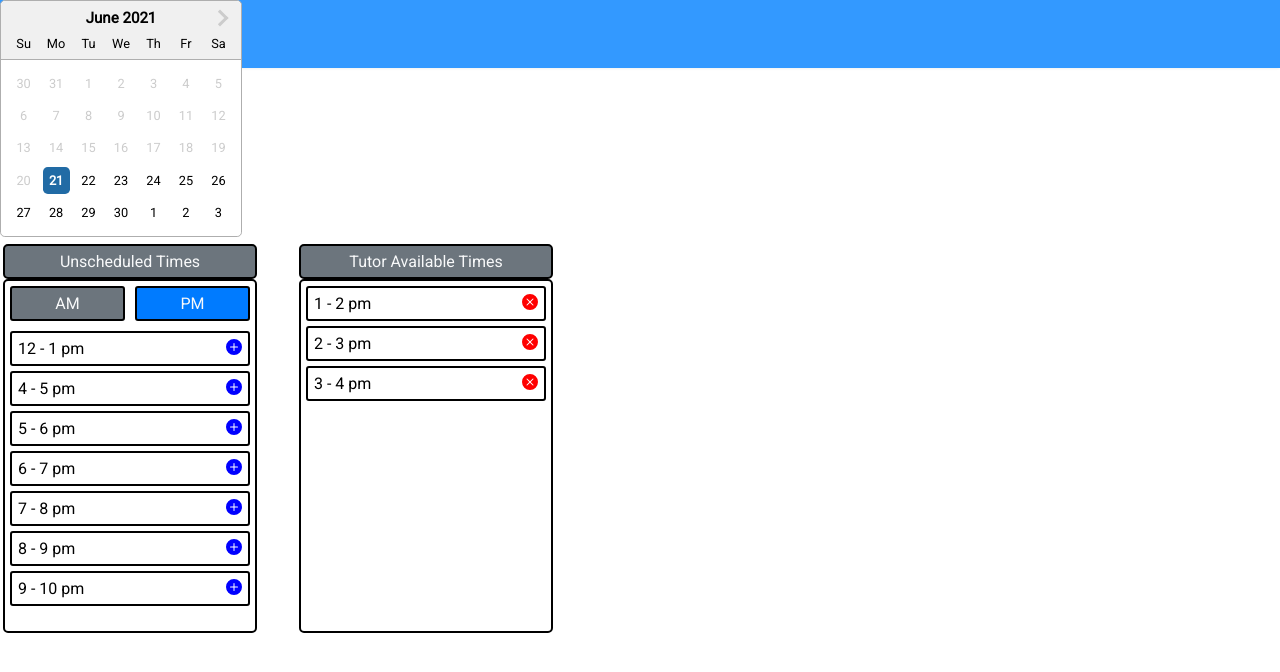
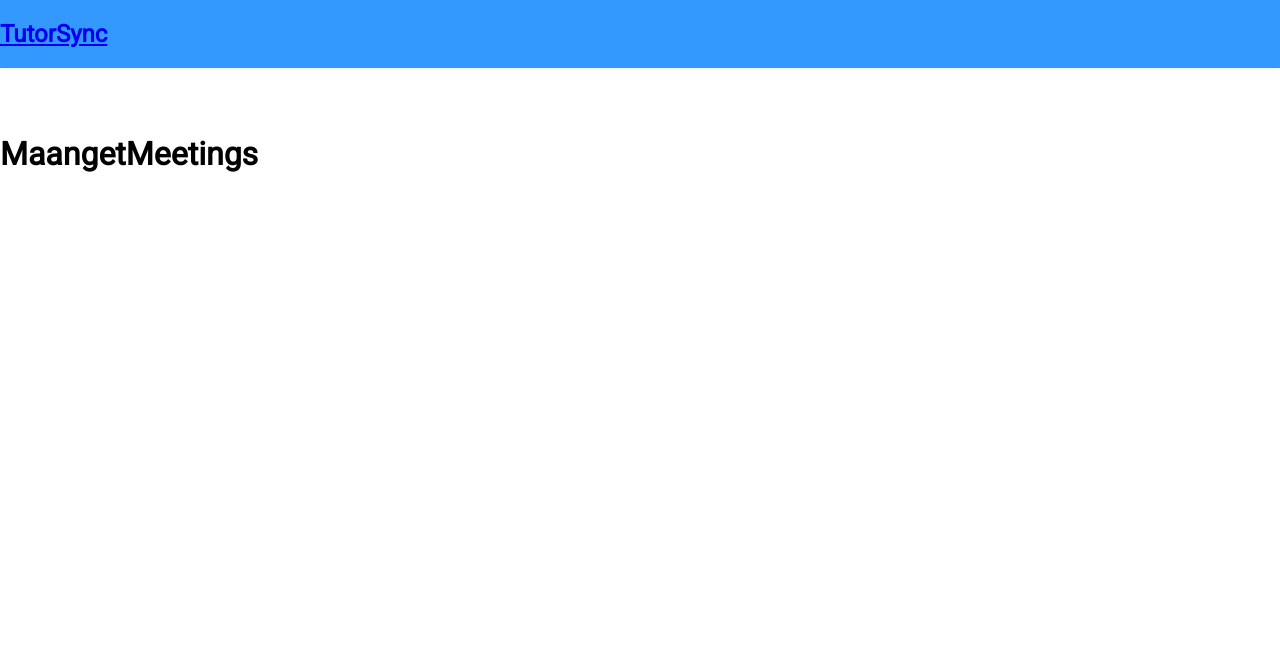
Before and after one commit to CS673-Team-ASync/tutorsync, a React (Create React App) app: page /manageMeetings in a window 1280 px wide. Shown: the top 672 px of the page. Built offline with nearby package versions, Linux system fonts and the light colour scheme.

Commit message:
created ManageMeeting Component
the perfect component is now done

```diff
--- a/src/App.js
+++ b/src/App.js
@@ -1,5 +1,6 @@
 import './App.css';
 import ManageTutorTimes from './component/ManageTutorTimes';
+import ManageMeetings from './component/ManageMeetings/ManageMeetings';
 import SignUpPage from './component/signUpPage/signUpPage';
 import {
   BrowserRouter as Router,
@@ -23,8 +24,14 @@ const App = () => {
         <Route path="/signUp">
           <SignUpPage />
         </Route>
+        <Route path="/manageMeetings">
+          <ManageMeetings />
+        </Route>
         <Route path="/">
-          <div className="App">
+        <ManageMeetings />
+        </Route>
+        <Route path="/manageTutorTimes">
+        <div className="App">
             <ManageTutorTimes userId={userId} serverError={serverError} />
           </div>
         </Route>
--- /dev/null
+++ b/src/component/ManageMeetings/ManageMeetings.js
@@ -0,0 +1,14 @@
+import React, { useState } from 'react';
+
+const ManageMeetings = () => {
+
+
+
+    return <div>
+        <br></br><br></br><br></br><br></br><br></br><br></br><h1>MaangetMeetings</h1>
+    </div>
+}
+
+
+
+export default ManageMeetings
```
